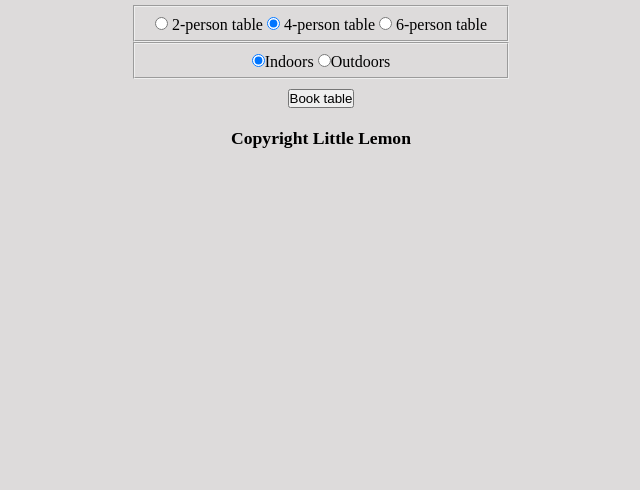
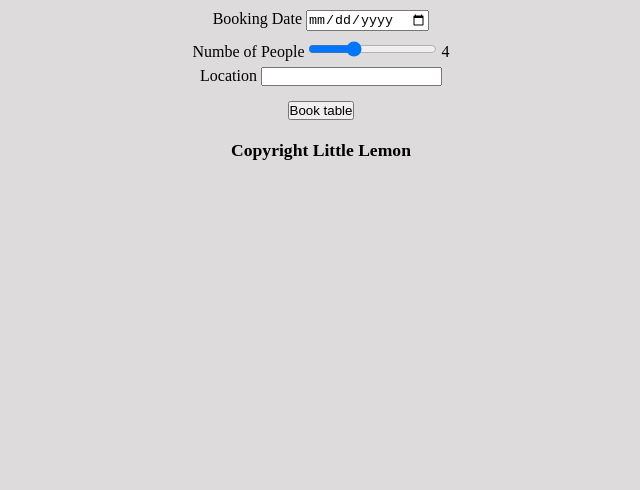
Before and after one commit to DanielTelesR/git-practice-repo, a website: page booking.html in a window 1280 px wide. Shown: the part 310-800 px from the top of the page, without its empty margins (319-959 px from the left). Drawn offline with Linux system fonts and the light colour scheme.

Commit message:
add interactive form elements to booking.html

```diff
--- a/booking.html
+++ b/booking.html
@@ -22,30 +22,37 @@
       <h1>Book a table</h1>
       <form action="" method="post">
         <!-- Fieldset groups radio buttons -->
-        <fieldset id="size">
-          <label>
-            <input type="radio" value="2" name="size" /> 2-person table
-          </label>
-          <label>
-            <input type="radio" value="4" name="size" checked /> 4-person table
-          </label>
-          <label>
-            <input type="radio" value="6" name="size" /> 6-person table
-          </label>
-        </fieldset>
-        <fieldset id="location">
-          <label>
-            <input
-              type="radio"
-              value="indoors"
-              name="location"
-              checked
-            />Indoors
-          </label>
-          <label>
-            <input type="radio" value="outdoors" name="location" />Outdoors
-          </label>
-        </fieldset>
+        <div>
+          <label for="booking_date">Booking Date</label>
+          <input type="date" name="booking_date" id="booking_date" />
+        </div>
+        <div>
+          <label for="booking_people">Numbe of People</label>
+          <!-- Oniput (JS code): updates the output value with the value of the slider when it changes -->
+          <input
+            type="range"
+            name="booking_people"
+            id="booking_people"
+            min="1"
+            max="10"
+            value="4"
+            oninput="this.nextElementSibling.value = this.value"
+          />
+          <output>4</output>
+        </div>
+        <div>
+          <label for="booking_location">Location</label>
+          <input
+            id="booking_location"
+            name="booking_location"
+            list="locations"
+          />
+          <datalist id="locations">
+            <option value="Downtown"></option>
+            <option value="Uptown"></option>
+          </datalist>
+        </div>
+        <div></div>
         <button type="submit">Book table</button>
       </form>
     </main>
```
